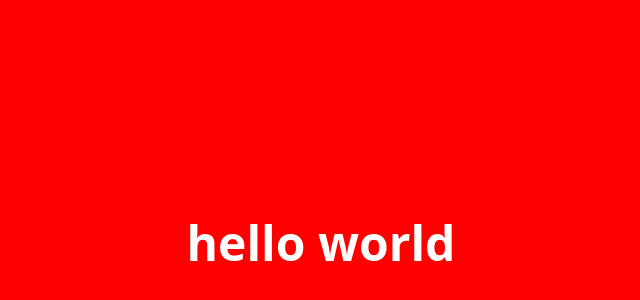
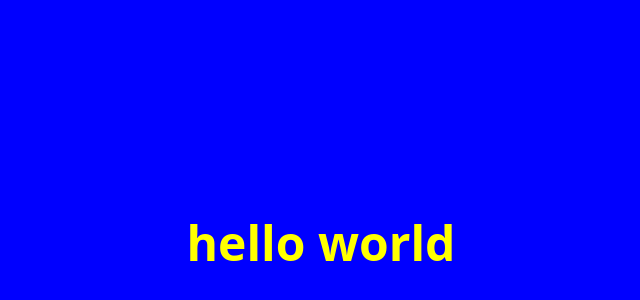
Before and after one commit to arthurmro1998-rgb/Project, a plain HTML site: page index.html in a window 1280 px wide. Shown: the part 158-458 px from the top of the page, without its empty margins (319-959 px from the left). Drawn offline with Linux system fonts and the light colour scheme.

Commit message:
Update styles in index.html: change background color to blue and heading color to yellow

```diff
--- a/index.html
+++ b/index.html
@@ -16,12 +16,12 @@
       display: flex;
       align-items: center;
       justify-content: center;
-      background-color: red;
+      background-color: blue;
       font-family: system-ui, sans-serif;
     }
 
     h1 {
-      color: white;
+      color: yellow;
       font-size: 3rem;
     }
   </style>
```
